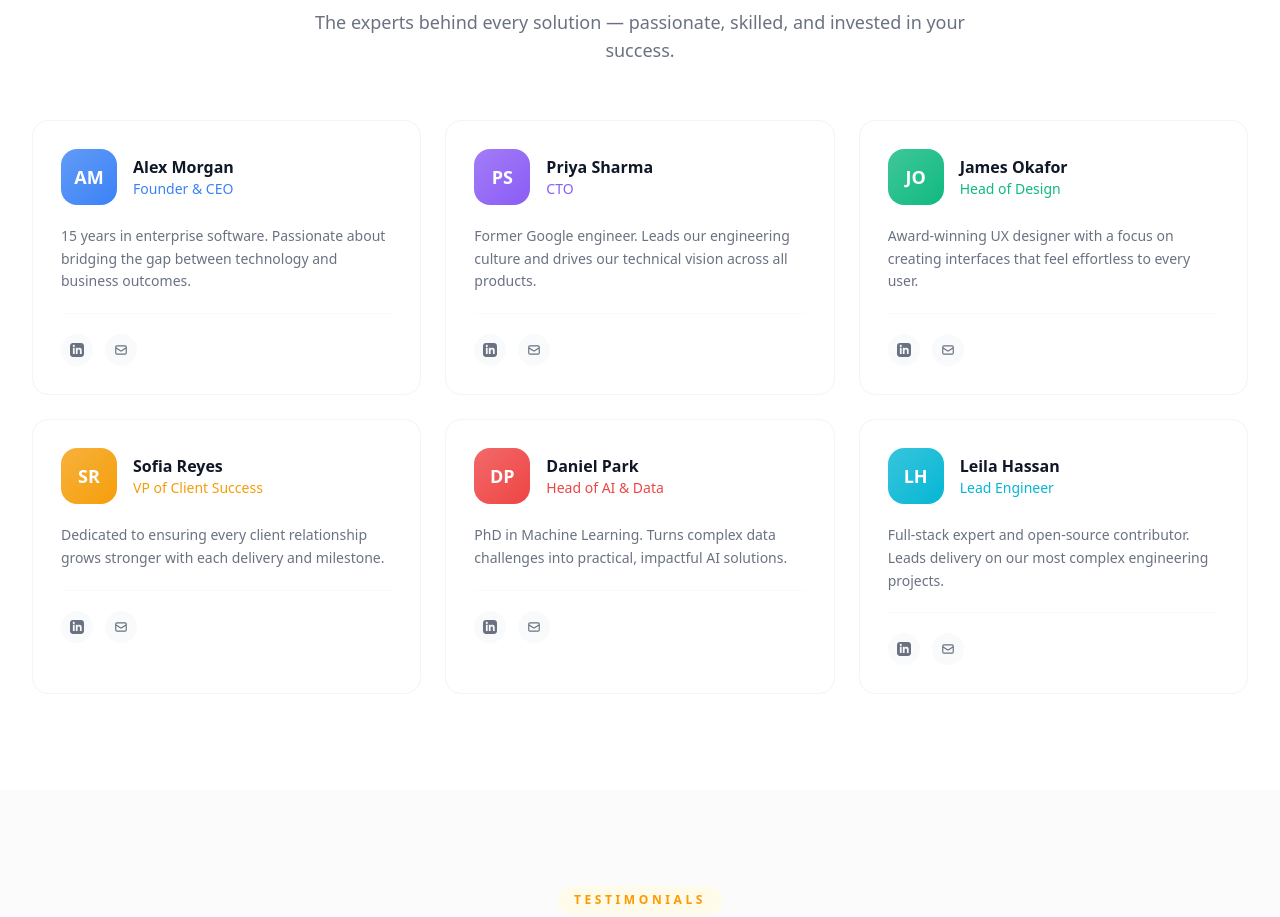
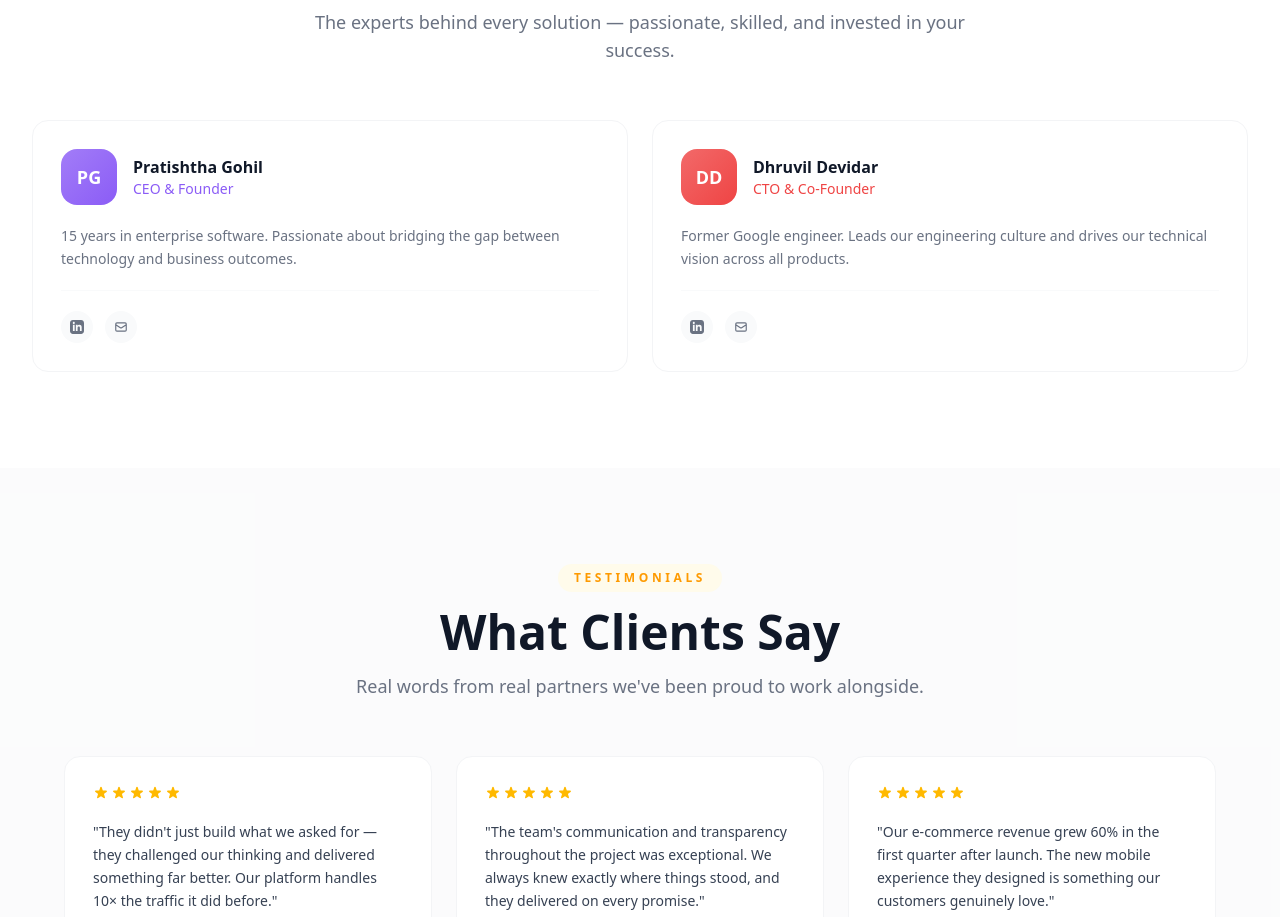
Before and after one commit to devidardhruvil-codes/BusinessProject, a Next.js app: page /about in a window 1280 px wide. Shown: the part 4080-4997 px from the top of the page. Built offline with nearby package versions, Linux system fonts and the light colour scheme.

Commit message:
Real people addition in the about page and color initials color changes for the contact page

```diff
--- a/app/about/page.tsx
+++ b/app/about/page.tsx
@@ -162,46 +162,18 @@ const timeline = [
 
 const team = [
   {
-    name: "Alex Morgan",
-    role: "Founder & CEO",
-    initials: "AM",
-    color: "#3b82f6",
+    name: "Pratishtha Gohil",
+    role: "CEO & Founder",
+    initials: "PG",
+    color: "#8b5cf6",
     bio: "15 years in enterprise software. Passionate about bridging the gap between technology and business outcomes.",
   },
   {
-    name: "Priya Sharma",
-    role: "CTO",
-    initials: "PS",
-    color: "#8b5cf6",
+    name: "Dhruvil Devidar",
+    role: "CTO & Co-Founder",
+    initials: "DD",
+    color: "#ef4444",
     bio: "Former Google engineer. Leads our engineering culture and drives our technical vision across all products.",
-  },
-  {
-    name: "James Okafor",
-    role: "Head of Design",
-    initials: "JO",
-    color: "#10b981",
-    bio: "Award-winning UX designer with a focus on creating interfaces that feel effortless to every user.",
-  },
-  {
-    name: "Sofia Reyes",
-    role: "VP of Client Success",
-    initials: "SR",
-    color: "#f59e0b",
-    bio: "Dedicated to ensuring every client relationship grows stronger with each delivery and milestone.",
-  },
-  {
-    name: "Daniel Park",
-    role: "Head of AI & Data",
-    initials: "DP",
-    color: "#ef4444",
-    bio: "PhD in Machine Learning. Turns complex data challenges into practical, impactful AI solutions.",
-  },
-  {
-    name: "Leila Hassan",
-    role: "Lead Engineer",
-    initials: "LH",
-    color: "#06b6d4",
-    bio: "Full-stack expert and open-source contributor. Leads delivery on our most complex engineering projects.",
   },
 ];
 
@@ -779,7 +751,7 @@ export default function About() {
             invested in your success.
           </p>
         </div>
-        <div className="grid grid-cols-1 sm:grid-cols-2 lg:grid-cols-3 gap-6">
+        <div className="grid grid-cols-1 sm:grid-cols-2 lg:grid-cols-2 gap-6">
           {team.map((member, i) => (
             <div
               key={i}
--- a/app/contact/page.tsx
+++ b/app/contact/page.tsx
@@ -152,7 +152,7 @@ const handlers = [
     name: "Pratishtha Gohil",
     role: "Founder & CEO",
     initials: "PG",
-    color: "#3b82f6",
+    color: "#8b5cf6",
     handles: ["Strategy", "Enterprise"],
     note: "Leads all new enterprise conversations personally.",
   },
@@ -160,7 +160,7 @@ const handlers = [
     name: "Dhruvil Devidar",
     role: "CTO & Co-founder",
     initials: "DD",
-    color: "#f59e0b",
+    color: "#ef4444",
     handles: ["Startups", "Growth"],
     note: "Your first point of contact for most enquiries.",
   },
```
